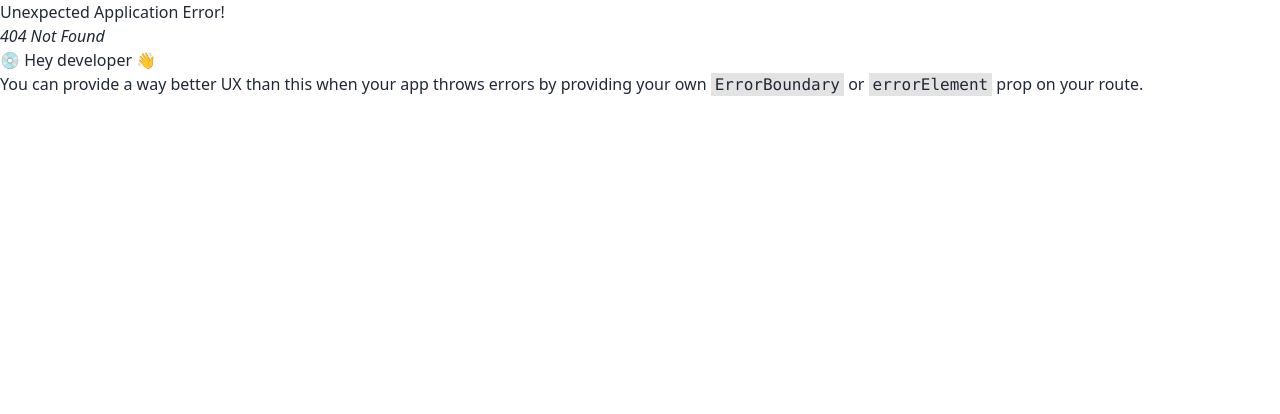
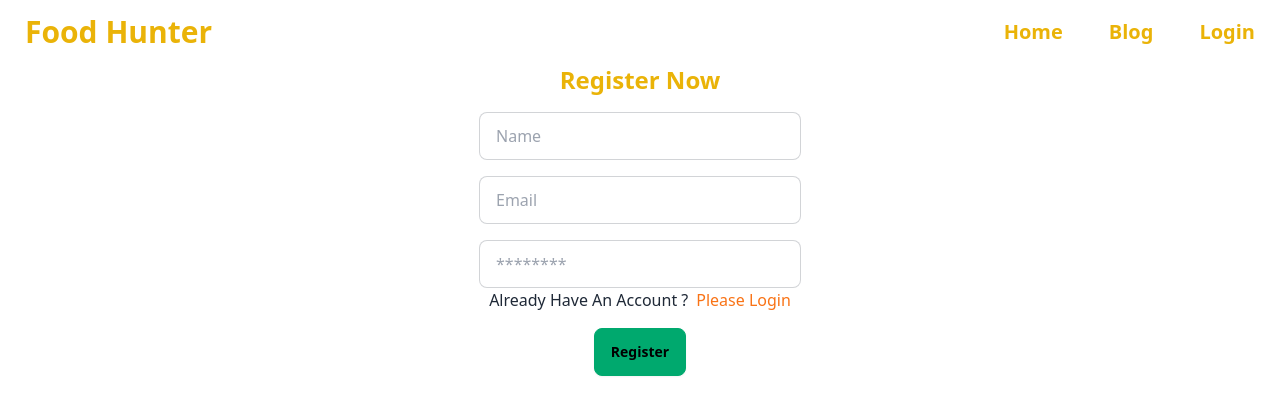
Before and after one commit to vatiza/Food-Hunter-Client, a React (Vite) app: page /register in a window 1280 px wide. Before the commit this address had no page. Shown: the top 414 px of the page. Built offline with nearby package versions, Linux system fonts and the light colour scheme.

Commit message:
terget value recive

```diff
--- a/package.json
+++ b/package.json
@@ -10,6 +10,7 @@
     "preview": "vite preview"
   },
   "dependencies": {
+    "firebase": "^10.11.0",
     "localforage": "^1.10.0",
     "match-sorter": "^6.3.4",
     "react": "^18.2.0",
--- /dev/null
+++ b/src/Components/FirebaseConfig/Firebase.config.js
@@ -0,0 +1,18 @@
+// Import the functions you need from the SDKs you need
+import { initializeApp } from "firebase/app";
+// TODO: Add SDKs for Firebase products that you want to use
+// https://firebase.google.com/docs/web/setup#available-libraries
+
+// Your web app's Firebase configuration
+const firebaseConfig = {
+  apiKey: "AIzaSyAKywOxReA8-3jOZrjAXzdPmXd1XCsSFoE",
+  authDomain: "foodhunter-31e46.firebaseapp.com",
+  projectId: "foodhunter-31e46",
+  storageBucket: "foodhunter-31e46.appspot.com",
+  messagingSenderId: "853881523451",
+  appId: "1:853881523451:web:baf5d2816ad8060a8a745e"
+};
+
+// Initialize Firebase
+const app = initializeApp(firebaseConfig);
+export default app;
--- a/src/Components/Layouts/Home/FoodCard/FoodCard.jsx
+++ b/src/Components/Layouts/Home/FoodCard/FoodCard.jsx
@@ -13,7 +13,6 @@ const FoodCard = ({ food }) => {
     cook_time,
     rating,
     chef_name,
-
     chef_profile_photo,
   } = food;
   return (
--- a/src/Components/Layouts/Home/Home.jsx
+++ /dev/null
@@ -1,7 +0,0 @@
-import React from "react";
-
-const Home = () => {
-  return <div></div>;
-};
-
-export default Home;
--- a/src/Components/Layouts/Navbar/Navbar.jsx
+++ b/src/Components/Layouts/Navbar/Navbar.jsx
@@ -1,7 +1,9 @@
-import React from "react";
+import React, { useContext } from "react";
 import { Link } from "react-router-dom";
+import { AuthContext } from "../../Providers/AuthProviders";
 
 const Navbar = () => {
+  const { user } = useContext(AuthContext);
   return (
     <div className="navbar bg-base-100">
       <div className="flex-1">
@@ -26,7 +28,9 @@ const Navbar = () => {
             Blog
           </Link>
         </div>
+        {user ? (
           <div className="btn btn-ghost btn-circle avatar">
+            user?
             <div className="w-10 rounded-full ">
               <img
                 alt="Tailwind CSS Navbar component"
@@ -34,6 +38,14 @@ const Navbar = () => {
               />
             </div>
           </div>
+        ) : (
+          <Link
+            to="/login"
+            className="btn btn-ghost text-yellow-500 font-bold text-xl"
+          >
+            Login
+          </Link>
+        )}
       </div>
     </div>
   );
--- a/src/Components/Providers/AuthProviders.jsx
+++ b/src/Components/Providers/AuthProviders.jsx
@@ -2,9 +2,12 @@ import { useState } from "react";
 import { createContext } from "react";
 
 export const AuthContext = createContext(null);
-
+import { getAuth } from "firebase/auth";
+import app from "../FirebaseConfig/Firebase.config";
+const auth = getAuth(app);
 const AuthProviders = ({ children }) => {
   const [user, setUser] = useState(null);
+
 
   const authInfo = {
     user,
--- /dev/null
+++ b/src/Components/UserSection/Login.jsx
@@ -0,0 +1,51 @@
+import React from "react";
+import { Form, Link } from "react-router-dom";
+
+const Login = () => {
+  const loginHandle = (event) => {
+    event.preventDefault();
+    const form = event.target;
+    const email = form.email.value;
+    const pass = form.password.value;
+    console.log(email,pass);
+  };
+  return (
+    <div>
+      <h1 className="text-center text-2xl text-yellow-500 font-bold">
+        Login Please
+      </h1>
+      <Form className="flex flex-col  items-center mt-4" onSubmit={loginHandle}>
+        <label className="input input-bordered flex items-center gap-2">
+          <input
+            type="email"
+            className="grow w-72 "
+            name="email"
+            required
+            placeholder="Email"
+          />
+        </label>
+
+        <label className="input mt-4 input-bordered flex items-center gap-2">
+          <input
+            type="password"
+            name="password"
+            required
+            className="grow w-72"
+            placeholder="********"
+          />
+        </label>
+        <p>
+          Don’t Have An Account?{" "}
+          <Link className="text-orange-500" to="/register">
+            Register Now
+          </Link>{" "}
+        </p>
+        <button type="submit" className="mt-4 btn btn-success">
+          Login
+        </button>
+      </Form>
+    </div>
+  );
+};
+
+export default Login;
--- /dev/null
+++ b/src/Components/UserSection/LoginLayouts.jsx
@@ -0,0 +1,14 @@
+import React from "react";
+import Navbar from "../Layouts/Navbar/Navbar";
+import { Outlet } from "react-router-dom";
+
+const LoginLayouts = () => {
+  return (
+    <div>
+      <Navbar></Navbar>
+      <Outlet></Outlet>
+    </div>
+  );
+};
+
+export default LoginLayouts;
--- /dev/null
+++ b/src/Components/UserSection/Register.jsx
@@ -0,0 +1,57 @@
+import React from "react";
+import { Form, Link } from "react-router-dom";
+
+const Register = () => {
+  const registerHangle = (event) => {};
+  return (
+    <div>
+      <h1 className="text-center text-2xl text-yellow-500 font-bold">
+        Register Now
+      </h1>
+      <Form
+        className="flex flex-col  items-center mt-4"
+        onSubmit={registerHangle}
+      >
+        <label className="input mb-4  input-bordered flex items-center gap-2">
+          <input
+            type="text"
+            className="grow w-72"
+            placeholder="Name"
+            name="name"
+            required
+          />
+        </label>
+        <label className="input input-bordered flex items-center gap-2">
+          <input
+            type="email"
+            className="grow w-72 "
+            name="email"
+            required
+            placeholder="Email"
+          />
+        </label>
+
+        <label className="input mt-4 input-bordered flex items-center gap-2">
+          <input
+            type="password"
+            name="passsword"
+            required
+            className="grow w-72"
+            placeholder="********"
+          />
+        </label>
+        <p>
+          Already Have An Account ?
+          <Link className="ms-2 text-orange-500" to="/login">
+            Please Login
+          </Link>
+        </p>
+        <button type="submit" className="mt-4 btn btn-success">
+          Register
+        </button>
+      </Form>
+    </div>
+  );
+};
+
+export default Register;
```
Also changed, not shown: src/Components/Routes/Routes.jsx (+19 -1 lines), 1 other file (tests, documents, lock files or other folders). Lines whose indentation alone changed are shown as unchanged.
